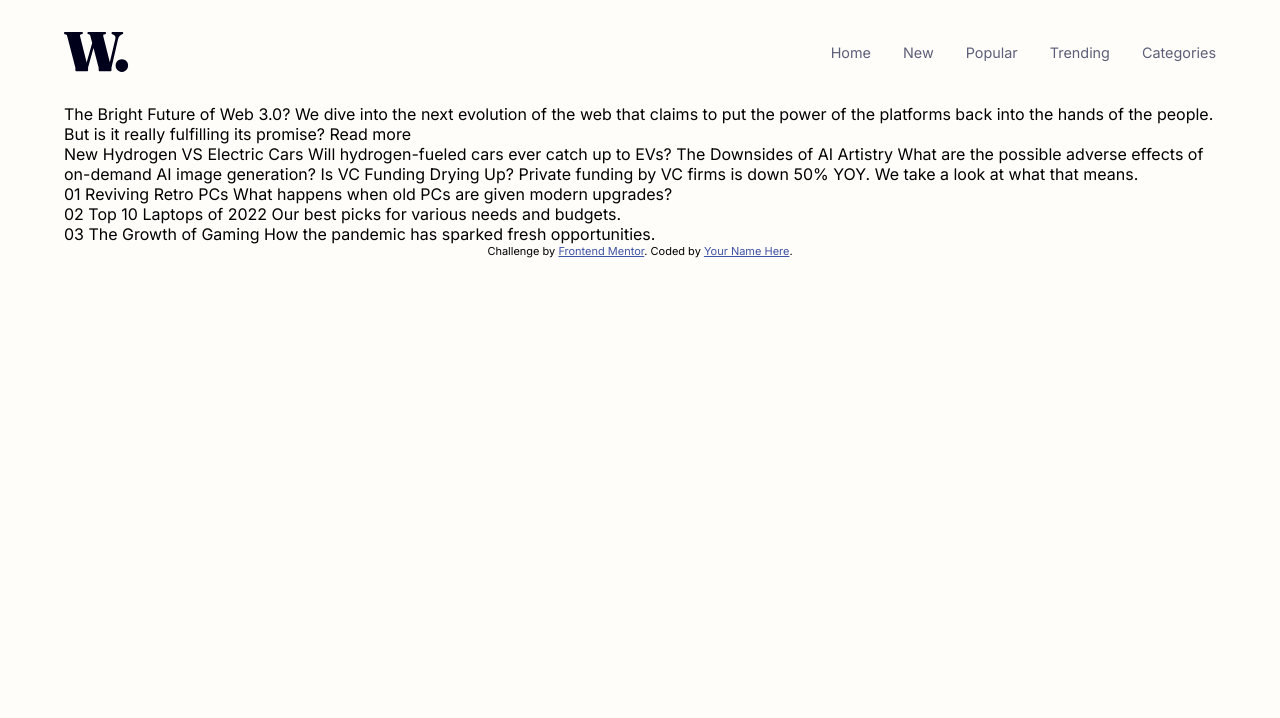
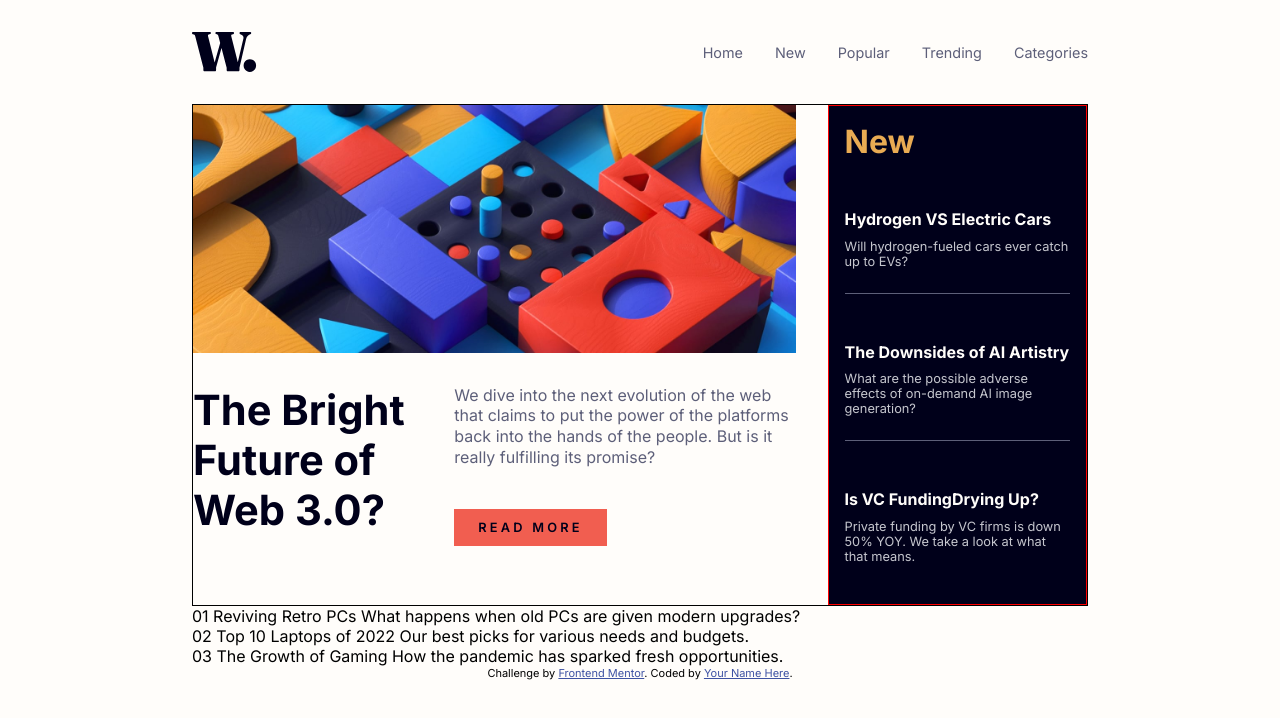
Before and after one commit to pedro-vinicius-alves-diniz/news-homepage, a plain HTML site: page index.html in a window 1280 px wide. Drawn offline with Linux system fonts and the light colour scheme.

Commit message:
parte inicial da construção do banner

```diff
--- /dev/null
+++ b/assets/css/banner.css
@@ -0,0 +1,109 @@
+:root {
+    --off-white: hsl(36, 100%, 99%);
+    --Grayish-blue: hsl(233, 8%, 79%);
+    --Dark-grayish-blue: hsl(236, 13%, 42%);
+    --Very-dark-blue: hsl(240, 100%, 5%);
+    --Soft-orange: hsl(35, 77%, 62%);
+    --Soft-red: hsl(5, 85%, 63%);
+  }
+
+.container-banner{
+    width: 100%;
+    height: 100%;
+    display: flex;
+    gap: 2rem;
+    border: 1px solid;
+}
+
+.banner-future{
+    width: 70%;
+    display: flex;
+    flex-direction: column;
+    gap: 2rem;
+}
+
+.banner-future img{
+    width: 100%;
+    max-height: 55%;
+}
+
+.banner-future-content{
+    display: flex;
+    gap: 3rem;
+    height: 100%;
+}
+
+.banner-future-content h4{
+    color: var(--Very-dark-blue);
+    font-size: 2.6rem;
+    font-weight: bold;
+    flex: .5;
+}
+
+.future-container-texts{
+    flex: .8;
+
+    display: flex;
+    flex-direction: column;
+    gap: 3rem;
+}
+.future-container-texts p{
+    font-size: 1rem;
+    color: var(--Dark-grayish-blue);
+    text-align: start;
+    line-height: 1.3;
+}
+
+.button-readmore{
+    font-size: .8rem;
+    font-weight: 600;
+    text-decoration: none;
+    color: var(--Very-dark-blue);
+
+    letter-spacing: .2rem;
+
+    background-color: var(--Soft-red);
+
+    padding: .7rem 1.5rem;
+    transition: background-color .3s ease, color .1s ease;
+}
+.button-readmore:hover{
+    background-color: var(--Very-dark-blue);
+    color: var(--off-white);
+}
+
+.banner-new{
+    width: 30%;
+    border: 1px solid red;
+    padding: 1rem;
+
+    display: flex;
+    flex-direction: column;
+    gap: 1.5rem;
+
+    background-color: var(--Very-dark-blue);
+    color: var(--off-white);
+}
+.banner-new h4{
+    color: var(--Soft-orange);
+    font-size: 2rem;
+}
+.banner-new div{
+    display: flex;
+    flex-direction: column;
+    gap: .6rem;
+
+    padding-bottom: 1.5rem;
+    margin-top: 1.5rem;
+}
+.banner-new div h6{
+    font-size: 1rem;
+}
+.banner-new div p{
+    font-size: .8rem;
+    color: var(--Grayish-blue);
+}
+
+.border-bottom{
+    border-bottom: 1px solid var(--Dark-grayish-blue);
+}
--- a/assets/css/style.css
+++ b/assets/css/style.css
@@ -1,5 +1,6 @@
 @import url("https://fonts.googleapis.com/css2?family=Inter:ital,opsz,wght@0,14..32,100..900;1,14..32,100..900&display=swap");
 @import url("navbar.css");
+@import url("banner.css");
 
 :root {
   --off-white: hsl(36, 100%, 99%);
@@ -40,7 +41,7 @@ body {
   z-index: 1;
 
   width: 100%;
-  max-width: 1280px;
+  max-width: 1024px;
   height: 100%;
 
   margin: 0 auto;
--- a/index.html
+++ b/index.html
@@ -69,19 +69,50 @@
       </nav>
 
       <main>
-        <div class="banner">
+        <div class="container-banner">
           <div class="banner-future">
-            The Bright Future of Web 3.0? We dive into the next evolution of the
-            web that claims to put the power of the platforms back into the
-            hands of the people. But is it really fulfilling its promise? Read
-            more
+            <img
+              src="assets/images/image-web-3-desktop.jpg"
+              alt="Imagem do banner Future"
+            />
+            <div class="banner-future-content">
+              <h4>The Bright Future of Web 3.0?</h4>
+              <div class="future-container-texts">
+                <p>
+                  We dive into the next evolution of the web that claims to put
+                  the power of the platforms back into the hands of the people.
+                  But is it really fulfilling its promise?
+                </p>
+                <div>
+                  <a class="button-readmore" href="#">READ MORE</a>
+                </div>
+              </div>
+            </div>
           </div>
+
           <div class="banner-new">
-            New Hydrogen VS Electric Cars Will hydrogen-fueled cars ever catch
-            up to EVs? The Downsides of AI Artistry What are the possible
-            adverse effects of on-demand AI image generation? Is VC Funding
-            Drying Up? Private funding by VC firms is down 50% YOY. We take a
-            look at what that means.
+            <h4>New</h4>
+
+            <div class="border-bottom">
+              <h6>Hydrogen VS Electric Cars</h6>
+              <p>Will hydrogen-fueled cars ever catch up to EVs?</p>
+            </div>
+
+            <div class="border-bottom">
+              <h6>The Downsides of AI Artistry</h6>
+              <p>
+                What are the possible adverse effects of on-demand AI image
+                generation?
+              </p>
+            </div>
+
+            <div>
+              <h6>Is VC FundingDrying Up?</h6>
+              <p>
+                Private funding by VC firms is down 50% YOY. We take a look at
+                what that means.
+              </p>
+            </div>
           </div>
         </div>
 
```
